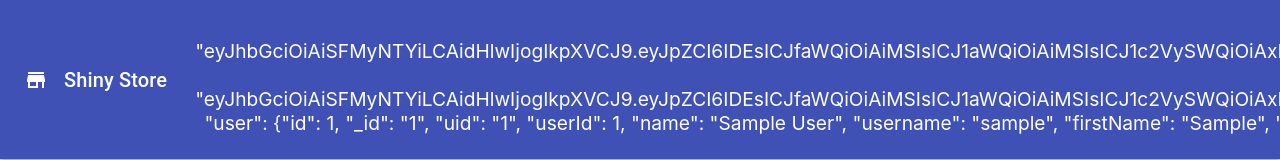
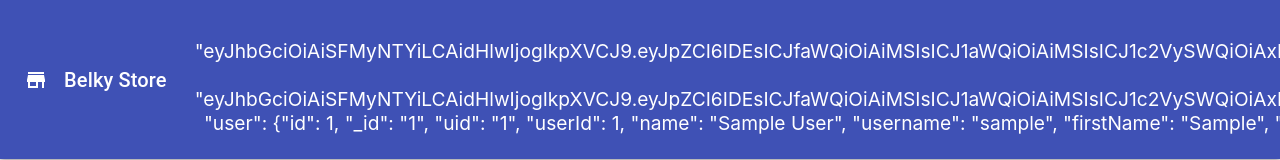
Before and after one commit to msymbolEJA/frontend-textile, a React (Create React App) app: page /approval in a window 1280 px wide. Shown: the top 160 px of the page. Built offline with nearby package versions, Linux system fonts and the light colour scheme; no server answers; sample sign-in values are in the browser's storage.

Commit message:
set navbar title from shiny to belky

```diff
--- a/src/components/navbar/Navbar.js
+++ b/src/components/navbar/Navbar.js
@@ -92,7 +92,7 @@ export default function MenuAppBar() {
           >
             <StoreIcon />
             <Typography variant="h6" className={classes.rightTitle}>
-              Shiny Store
+              Belky Store
             </Typography>
           </IconButton>
           <div className={classes.title}></div>
```
